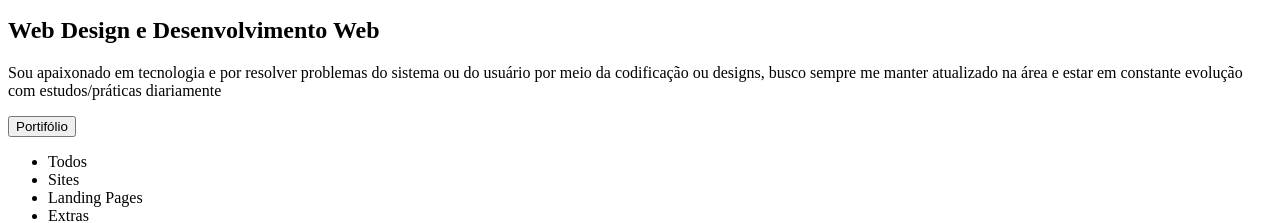
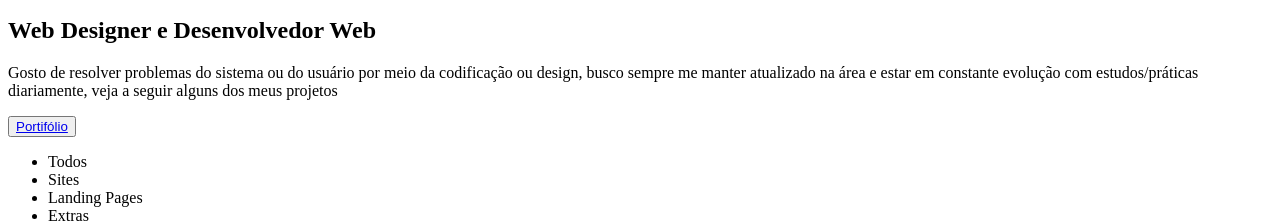
Before and after one commit to Matheus-Bezerra/Portifolio, a plain HTML site: page index.html in a window 1280 px wide. Shown: the part 439-662 px from the top of the page. Drawn offline with nearby package versions, Linux system fonts and the light colour scheme.

Commit message:
Atualizando conteudo da home do portfólio

```diff
--- a/index.html
+++ b/index.html
@@ -1,5 +1,6 @@
 <!DOCTYPE html>
 <html lang="pt-br">
+
 <head>
     <meta charset="UTF-8">
     <meta http-equiv="X-UA-Compatible" content="IE=edge">
@@ -9,6 +10,7 @@
     <script src="https://unpkg.com/feather-icons"></script>
     <title>Matheus Bezerra</title>
 </head>
+
 <body>
     <div class="container">
         <header>
@@ -38,10 +40,10 @@
 
         <section class="intro">
             <h1>Matheus Bezerra</h1>
-            <h2>Web Design e Desenvolvimento Web</h2>
-            <p>Sou apaixonado em tecnologia e por resolver problemas do sistema ou do usuário por meio da codificação ou designs, busco sempre me manter atualizado na área e estar em constante evolução com estudos/práticas diariamente
+            <h2>Web Designer e Desenvolvedor Web</h2>
+            <p>Gosto de resolver problemas do sistema ou do usuário por meio da codificação ou design, busco sempre me manter atualizado na área e estar em constante evolução com estudos/práticas diariamente, veja a seguir alguns dos meus projetos
             </p>
-            <button>Portifólio</button>
+            <button><a href="#portfolio">Portifólio</a></button>
         </section>
 
         <main class="portfolio">
@@ -54,7 +56,7 @@
                 </ul>
             </section>
 
-            <section class="portfolio-projetos">
+            <section class="portfolio-projetos" id="portfolio">
 
             </section>
         </main>
@@ -92,9 +94,10 @@
 
     <script>
         feather.replace()
-      </script>
+    </script>
     <script src="js/projects.js"></script>
     <script src="js/index.js"></script>
-    <script src="https://cdn.jsdelivr.net/npm/less@4.1.1" ></script>
+    <script src="https://cdn.jsdelivr.net/npm/less@4.1.1"></script>
 </body>
+
 </html>
```
